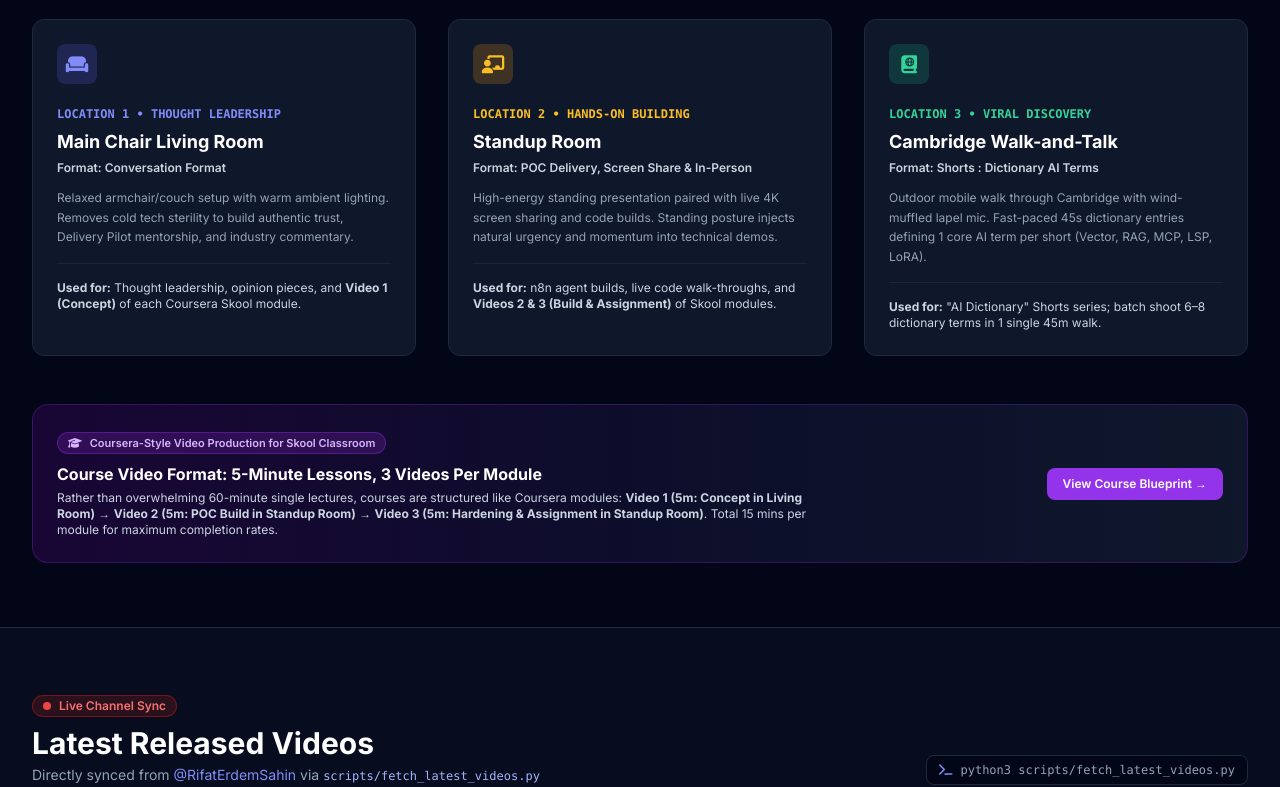
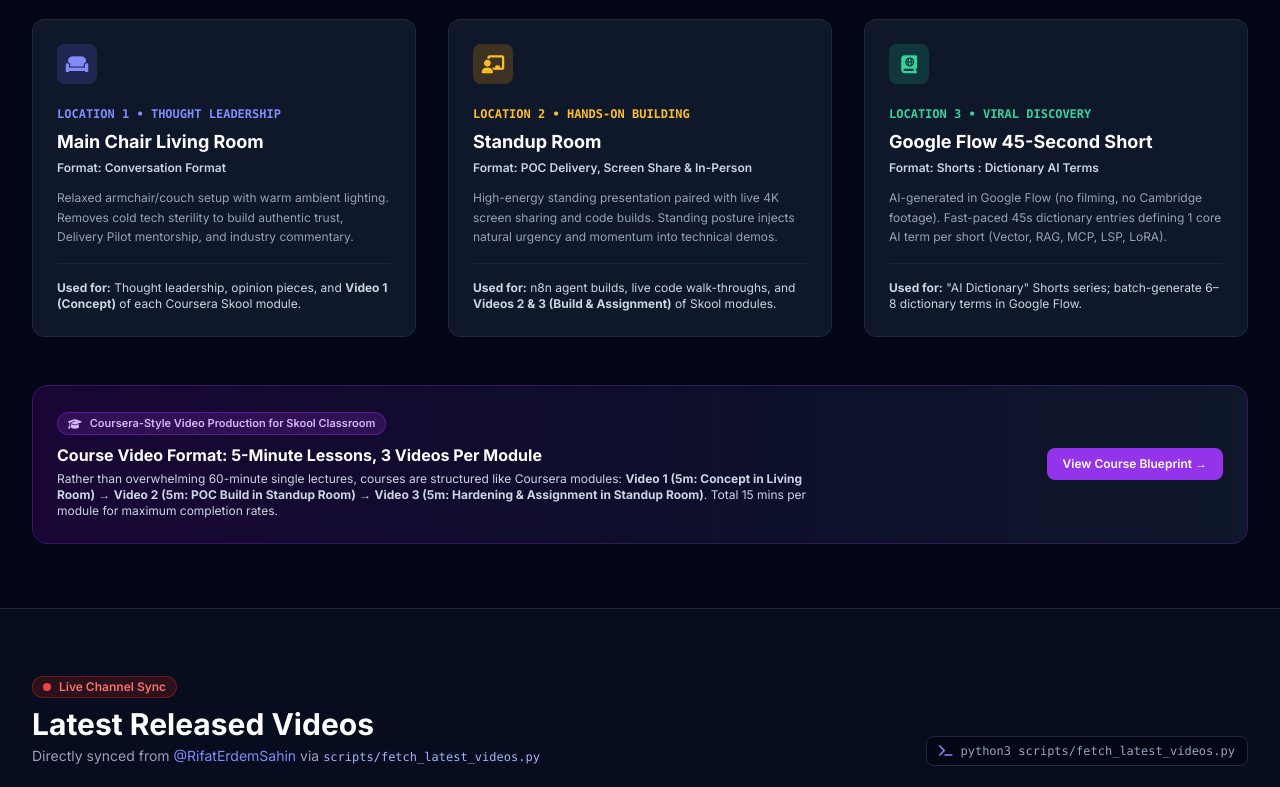
Before and after one commit to rifaterdemsahin/content-calendar, a plain HTML site: page index.html in a window 1280 px wide. Shown: the part 4000-4787 px from the top of the page. Drawn offline with nearby package versions, Linux system fonts and the light colour scheme.

Commit message:
chat: update this > there is not Cambridge in the back > just google flow 45 s

```diff
--- a/index.html
+++ b/index.html
@@ -486,13 +486,13 @@
             <i class="fas fa-book-atlas"></i>
           </div>
           <span class="text-xs font-mono text-emerald-400 uppercase font-semibold">Location 3 • Viral Discovery</span>
-          <h3 class="text-lg font-bold text-white mt-1">Cambridge Walk-and-Talk</h3>
+          <h3 class="text-lg font-bold text-white mt-1">Google Flow 45-Second Short</h3>
           <p class="text-slate-300 text-xs font-semibold mt-1">Format: Shorts : Dictionary AI Terms</p>
           <p class="text-slate-400 text-xs mt-3 leading-relaxed">
-            Outdoor mobile walk through Cambridge with wind-muffled lapel mic. Fast-paced 45s dictionary entries defining 1 core AI term per short (Vector, RAG, MCP, LSP, LoRA).
+            AI-generated in Google Flow (no filming, no Cambridge footage). Fast-paced 45s dictionary entries defining 1 core AI term per short (Vector, RAG, MCP, LSP, LoRA).
           </p>
           <div class="mt-4 pt-4 border-t border-slate-800/80 text-xs text-slate-300">
-            <strong>Used for:</strong> "AI Dictionary" Shorts series; batch shoot 6–8 dictionary terms in 1 single 45m walk.
+            <strong>Used for:</strong> "AI Dictionary" Shorts series; batch-generate 6–8 dictionary terms in Google Flow.
           </div>
         </div>
       </div>
```
